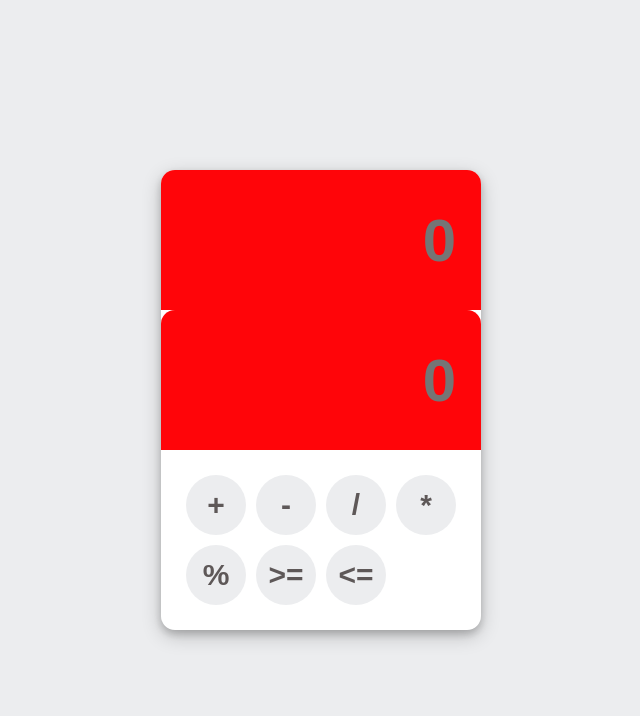
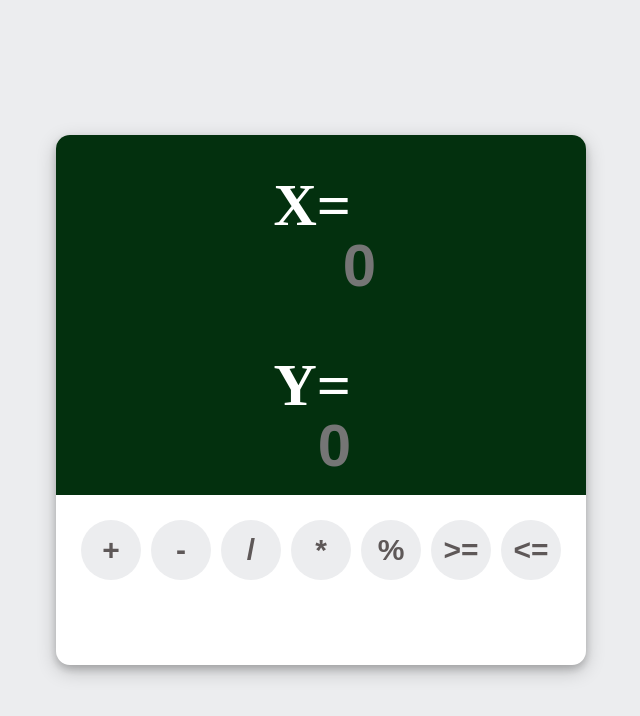
Before and after one commit to filipeamorais/ee547interintranetappdevhw4, a plain HTML site: page index.html in a window 1280 px wide. Shown: the whole page, without its empty margins (319-959 px from the left). Drawn offline with Linux system fonts and the light colour scheme.

Commit message:
new: added new styles for the first two displays of inputs and also for the output, calling it through the element output.

```diff
--- a/index.html
+++ b/index.html
@@ -11,10 +11,10 @@
     <div class="outlayer">
         <form id="calculatorForm">
             <div class="display">
-                <input type="text" placeholder="0" id="inputX"/>
+                <label>X=<input type="text" placeholder="0" id="inputX"/></label>
             </div>
-            <div class="display">
-                <input type="text" placeholder="0" id="inputY"/>
+            <div class="display" id="displayY">
+                <label>Y=</label><input type="text" placeholder="0" id="inputY"/>
             </div>
             <div class="buttons">
                 <div class="row">
@@ -26,8 +26,8 @@
                     <input type="button" id="greaterthan" value="&gt;=">
                     <input type="button" id="lessthan" value="&lt;=">
                 </div>
-            <div id="displayResult"></div>
             </div>
+            <output id="displayResult"></output>
         </form>
     </div>
     <!--javascript importing-->
--- a/style.css
+++ b/style.css
@@ -13,16 +13,56 @@ body, html {
     box-shadow: 0 4px 8px 0 rgba(0,0,0,0.2), 0 6px 20px 0 rgba(0,0,0,0.2);
     border-radius: 14px;
     padding-bottom: 20px;
-    width: 320px;
+    width: 530px;
 }
 
 .display {
     width: 100%;
-    height: 60px;
+    height: 100px;
     padding: 40px 0;
-    background: #FF0509;
+    background: rgb(3, 48, 14);
     border-top-left-radius: 14px;
     border-top-right-radius: 14px;
+}
+
+#displayY {
+    border-top-left-radius: 0px;
+    border-top-right-radius: 0px;
+}
+
+label{
+    width: 270px;
+    height: 60px;
+    float: left;
+    padding: 0;
+    box-sizing: border-box;
+    border: none;
+    background: none;
+    color: #ffffff;
+    text-align: right;
+    font-weight: 700;
+    font-size: 60px;
+    line-height: 60px;
+    margin: 0 25px;
+    display: inline;
+}
+
+#displayResult {
+    display: block;
+    width: 270px;
+    height: 60px;
+    float: left;
+    padding: 0;
+    box-sizing: border-box;
+    border: none;
+    background: none;
+    color: rgb(3, 48, 14);
+    text-align: right;
+    font-weight: 700;
+    font-size: 60px;
+    line-height: 60px;
+    margin: 0 25px;
+
 }
 
 .buttons {
@@ -30,7 +70,7 @@ body, html {
 }
 
 .row {
-    width: 280px;
+    width: 530px;
     float: left;
 }
 
@@ -66,5 +106,6 @@ input[type=text] {
     font-size: 60px;
     line-height: 60px;
     margin: 0 25px;
+    display: inline;
 
 }
```
